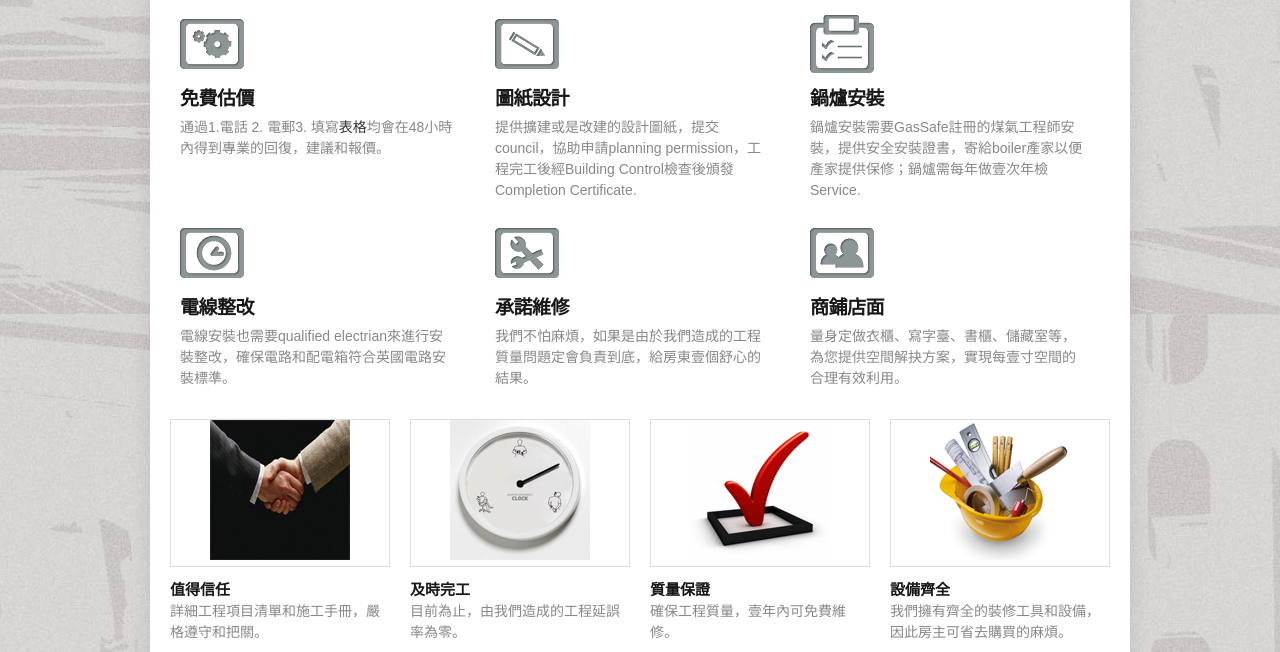
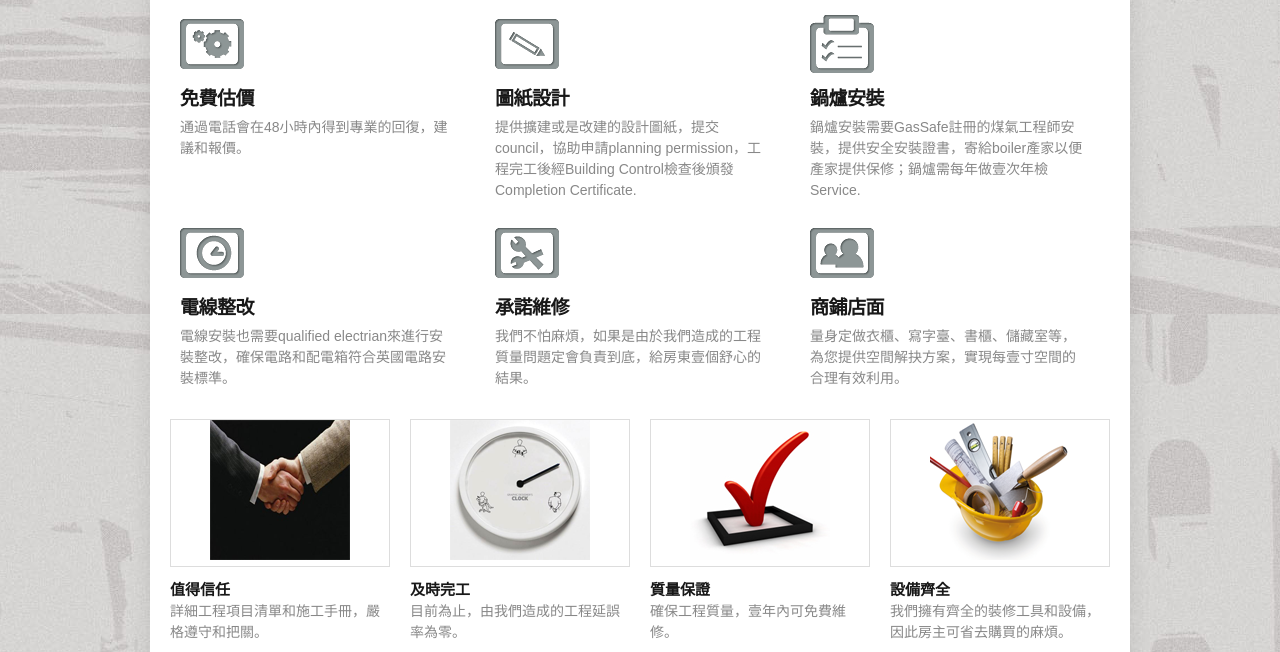
Before and after one commit to zslhg903/construction, a plain HTML site: page cn/aboutus.html in a window 1280 px wide. Shown: the part 820-1472 px from the top of the page. Drawn offline with nearby package versions, Linux system fonts and the light colour scheme; a script that the page names is missing.

Commit message:
Add files via upload

```diff
--- a/cn/aboutus.html
+++ b/cn/aboutus.html
@@ -146,7 +146,7 @@
               <div class="feat_details">
               <h4>免費估價</h4>
               <p class="feat_text">
-               通過1.電話 2. 電郵3. 填寫<a href="http://roybuilder.co.uk/contact_form.html">表格</a>均會在48小時內得到專業的回復，建議和報價。
+               通過電話會在48小時內得到專業的回復，建議和報價。
               </p>
               </div>
             </div>
@@ -289,8 +289,6 @@
             </div><!-- end container 960 -->
         </div><!-- end footer -->
 
-
-
          <!-- sub footer
         ================================================== -->
         <div id="footer-2">
```
